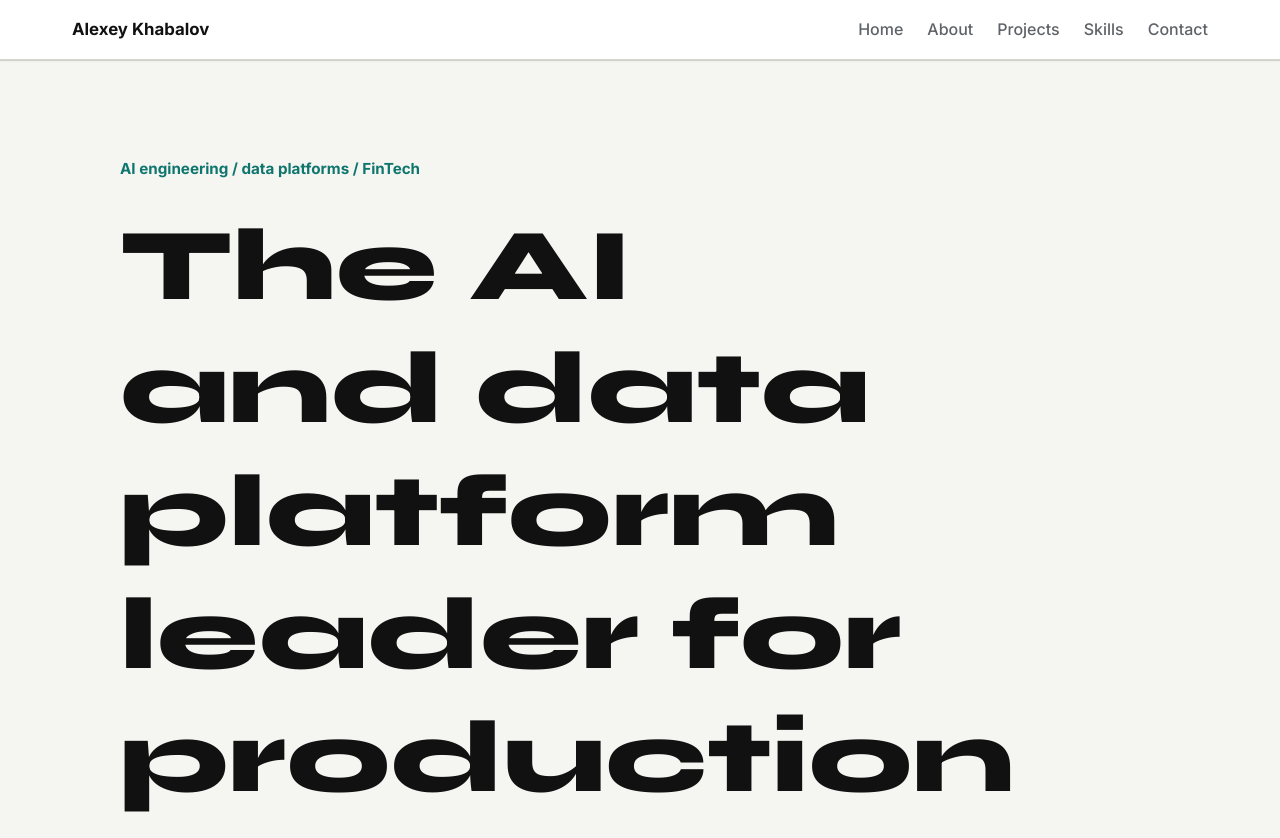
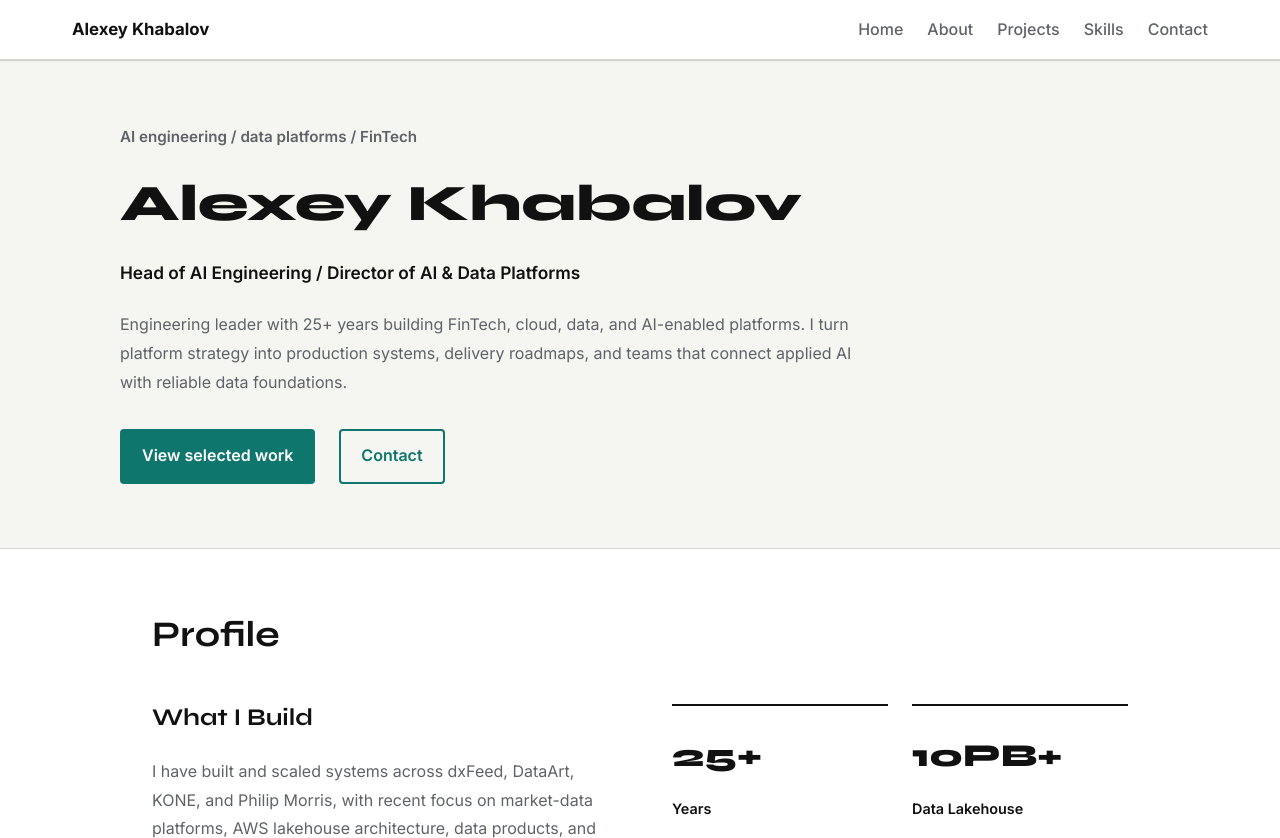
Before and after one commit to khab40/mysite, a plain HTML site: page index.html in a window 1280 px wide. Shown: the top 838 px of the page. Drawn offline with Linux system fonts and the light colour scheme.

Commit message:
Refine homepage hero and add favicon

```diff
--- a/css/styles.css
+++ b/css/styles.css
@@ -215,7 +215,7 @@ a:hover {
 
 /* Hero Section */
 .hero {
-    padding: 6rem var(--spacing-lg) var(--spacing-2xl);
+    padding: 4rem var(--spacing-lg) var(--spacing-2xl);
     min-height: auto;
     display: flex;
     align-items: center;
@@ -230,37 +230,47 @@ a:hover {
 }
 
 .hero-text {
-    max-width: 860px;
+    max-width: 760px;
 }
 
 .hero-kicker {
-    color: var(--primary-color);
+    color: var(--text-light);
     font-size: 0.95rem;
-    font-weight: 700;
+    font-weight: 600;
     margin-bottom: var(--spacing-md);
 }
 
 .hero-title {
     color: var(--text-dark);
-    font-size: clamp(3rem, 8vw, 6.8rem);
+    font-size: clamp(2.1rem, 4vw, 3.2rem);
     letter-spacing: 0;
-    max-width: 900px;
+    max-width: 760px;
     margin-bottom: var(--spacing-md);
 }
 
 .hero-subtitle {
-    font-size: 1.3rem;
+    font-size: 1.08rem;
     font-weight: 600;
     color: var(--text-dark);
     margin-bottom: var(--spacing-md);
 }
 
 .hero-description {
-    font-size: 1.2rem;
+    font-size: 1rem;
     line-height: 1.8;
     margin-bottom: var(--spacing-lg);
     color: var(--text-light);
     max-width: 760px;
+}
+
+.hero-buttons {
+    display: flex;
+    flex-wrap: wrap;
+    gap: var(--spacing-md);
+}
+
+.hero-buttons .btn {
+    padding: 0.8rem 1.25rem;
 }
 
 .page-hero {
--- a/index.html
+++ b/index.html
@@ -6,7 +6,7 @@
     <meta name="description" content="Alexey Khabalov - Director of AI &amp; Data Platforms, specializing in AI engineering, machine learning, and data systems architecture.">
     <meta name="keywords" content="AI Engineering, Data Platforms, Machine Learning, Engineering Leadership, Director">
     <meta name="author" content="Alexey Khabalov">
-    <meta name="theme-color" content="#f8f9fa" id="themeColorMeta">
+    <meta name="theme-color" content="#f5f5f1" id="themeColorMeta">
     <meta name="color-scheme" content="light dark">
     <meta property="og:title" content="Alexey Khabalov - AI &amp; Data Platforms Director">
     <meta property="og:description" content="AI engineering and data platform leadership portfolio for Alexey Khabalov.">
@@ -15,6 +15,7 @@
 
     <title>Alexey Khabalov - AI &amp; Data Platforms Director</title>
     <link rel="canonical" href="https://khabalov.dev/">
+    <link rel="icon" href="favicon.svg" type="image/svg+xml">
     <script>
         (function () {
             var theme = 'light';
@@ -26,7 +27,7 @@
             }
             document.documentElement.dataset.theme = theme;
             document.documentElement.style.colorScheme = theme;
-            document.getElementById('themeColorMeta').setAttribute('content', theme === 'dark' ? '#0d0d0d' : '#f8f9fa');
+            document.getElementById('themeColorMeta').setAttribute('content', theme === 'dark' ? '#0d0d0d' : '#f5f5f1');
         }());
     </script>
 
@@ -63,7 +64,7 @@
         <div class="hero-content">
             <div class="hero-text">
                 <p class="hero-kicker">AI engineering / data platforms / FinTech</p>
-                <h1 class="hero-title">The AI and data platform leader for production systems.</h1>
+                <h1 class="hero-title">Alexey Khabalov</h1>
                 <p class="hero-subtitle">Head of AI Engineering / Director of AI &amp; Data Platforms</p>
                 <p class="hero-description">
                     Engineering leader with 25+ years building FinTech, cloud, data, and AI-enabled platforms.
```
Also changed, not shown: 404.html (+3 -2 lines), about.html (+3 -2 lines), favicon.svg (added).
